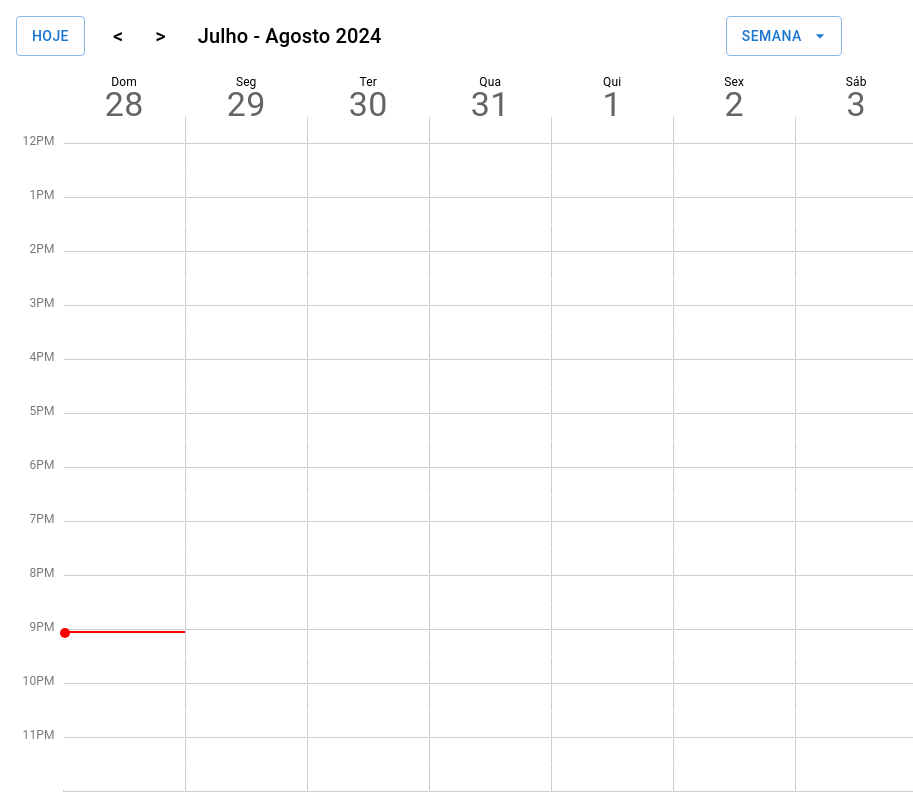
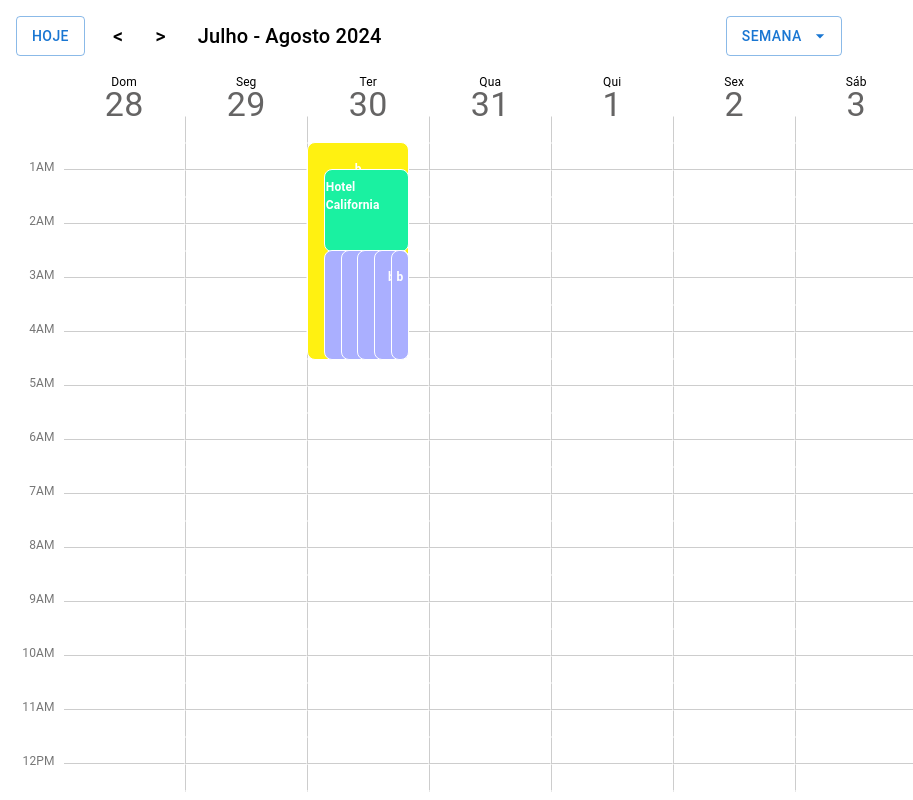
Before and after one commit to andlukass/calendar-react, a React (Vite) app: page / in a window 1280 px wide. Shown: the whole page, without its empty margins (0-913 px from the left). Built offline with nearby package versions, Linux system fonts and the light colour scheme.

Commit message:
fix uncontrolled drag

```diff
--- a/src/Week/Hours/DayEvents.jsx
+++ b/src/Week/Hours/DayEvents.jsx
@@ -1,7 +1,6 @@
 
 import PropTypes from 'prop-types';
 import Event from './Event';
-import { users } from '../../data/users/users';
 import { useEventModalStore } from '../../data/eventModal/useEventModalStore';
 
 DayEvents.propTypes = {
--- a/src/Week/Hours/Event.jsx
+++ b/src/Week/Hours/Event.jsx
@@ -21,10 +21,12 @@ function Event({ event, drag, onClick}) {
       <Box ref={eventContainerRef} onClick={onClick}
         sx={containerStyle(eventProps, drag)}
         onDragLeave={handleDragLeave}
-        onDragOver={handleDragOver}
         onDragEnd={handleDragEnd}
       >
-        <Box sx={cellStyle} draggable onDragStart={(e)=>{handleDragStart(e, -1)}}>
+        <Box sx={cellStyle} draggable
+        onDragOver={(e)=>handleDragOver(e, event.start)}
+
+        onDragStart={(e)=>{handleDragStart(e, -1)}}>
           <Typography variant='body1' sx={titleStyle}>
             {event.title}
           </Typography>
@@ -32,6 +34,7 @@ function Event({ event, drag, onClick}) {
         { eventProps.size > 1 &&
           Array.from({ length: (eventProps.size - 1) }, (_, index) => index + 1).map((item, index) => (
             <Box key={index} sx={cellStyle} draggable
+              onDragOver={(e)=>handleDragOver(e, event.start+index+1)}
               onDragStart={(e)=>{handleDragStart(e, index)}}
             />
           ))
@@ -59,7 +62,9 @@ const cellStyle = {
 }
 
 const containerStyle = (eventProps, drag) => ({
-  pointerEvents: drag ? ((eventProps.isDragging) ? "none" : "auto") : "none",
+  pointerEvents: drag ? ((drag.dragEvent === 1
+    && eventProps.id !== drag.dragEvent
+  ) ? "none" : "auto") : "none",
   textAlign: "center",
   whiteSpace: 'pre-line',
   cursor: 'pointer',
--- a/src/Week/Hours/Hours.jsx
+++ b/src/Week/Hours/Hours.jsx
@@ -90,7 +90,7 @@ function Hours({ date, drag, events }) {
   const dayEventsVerified = getEventsProps(dayEvents);
 
   const scrollToRef = () => {
-    needleRef.current.scrollIntoView({ behavior: 'smooth', block: 'start' });
+    // needleRef.current.scrollIntoView({ behavior: 'smooth', block: 'start' });
   };
 
   useEffect(() => {
--- a/src/Week/Hours/useEvent.jsx
+++ b/src/Week/Hours/useEvent.jsx
@@ -19,6 +19,7 @@ function useEvent({ event, drag }) {
   const eventColor = event.user && users.find((user) => user.id === event.user).color;
 
   const eventProps = {
+    id: event.id,
     left: event.left,
     color: eventColor,
     width: width,
@@ -47,9 +48,11 @@ function useEvent({ event, drag }) {
     editEvent(newEvent);
   }
 
-  const handleDragOver = (e) => {
+  const handleDragOver = (e, end) => {
     e.preventDefault();
     if (!isDragging) setIsDragging(true);
+    drag.updateEnd(event.date.getDate(), event.date.getMonth() + 1, event.date.getFullYear()
+    , end)
   }
 
   const handleDragLeave = () => {
@@ -63,7 +66,7 @@ function useEvent({ event, drag }) {
   }
 
   const handleDragStart = (e, index) => {
-    drag.startEventDraggin(event.day, event.start + index + 1);
+    drag.startEventDraggin(event.day, event.start + index + 1, event.id);
     changeGhostImg(e, containerImg, 0, ((index+1)*27));
     setOpacity(0.5);
   }
--- a/src/Week/useDrag.jsx
+++ b/src/Week/useDrag.jsx
@@ -3,6 +3,7 @@ import { removeDragImage } from './utils/removeDragImage';
 
 function useDrag() {
   const [dragStart, setDragStart] = useState(-1);
+  const [dragEvent, setDragEvent] = useState(-1);
   const [eventDragStart, setEventDragStart] = useState(-1);
   const [dragMonth, setDragMonth] = useState(-1);
   const [dragYear, setDragYear] = useState(-1);
@@ -22,9 +23,10 @@ function useDrag() {
     // console.log('dragging started at: ', start, ' on day: ', day);
   }
 
-  const startEventDraggin = (day, start) => {
+  const startEventDraggin = (day, start, id) => {
     setEventDragStart(start);
     setDragDay(day);
+    setDragEvent(id);
     // console.log('dragging started at: ', start, ' on day: ', day);
   }
 
@@ -34,6 +36,7 @@ function useDrag() {
     setDragMonth(-1);
     setDragEnd(-1);
     setDragDay(-1);
+    setDragEvent(-1);
     // console.log('dragging started at: ', dragStart,
     // 'and ended at: ', end, ' on day: ', dragDay);
   }
@@ -47,6 +50,7 @@ function useDrag() {
     eventDragStart,
     startDraggin,
     stopDraggin,
+    dragEvent,
     updateEnd,
     dragMonth,
     dragYear,
--- a/src/data/events/initialEvents.js
+++ b/src/data/events/initialEvents.js
@@ -1,26 +1,62 @@
 export const initialEvents = [
     {
       id: 53,
-      date: new Date("07/27/2024"),
+      date: new Date("07/30/2024"),
       start: 2,
-      end: 3,
+      end: 4,
       user: "1",
       title: "Hotel California",
     },
     {
       id: 63,
-      date: new Date("07/27/2024"),
-      start: 22,
-      end: 26,
+      date: new Date("07/30/2024"),
+      start: 1,
+      end: 8,
       user: "2",
       title: "b",
     },
     {
       id: 4,
-      date: new Date(),
+      date: new Date("07/30/2024"),
       start: 5,
       end: 8,
-      user: "2",
+      user: "3",
       title: "b",
     },
+    {
+      id: 5,
+      date: new Date("07/30/2024"),
+      start: 5,
+      end: 8,
+      user: "3",
+      title: "b",
+    },
+    {
+      id: 6,
+      date: new Date("07/30/2024"),
+      start: 5,
+      end: 8,
+      user: "3",
+      title: "b",
+    },
+    {
+      id: 7,
+      date: new Date("07/30/2024"),
+      start: 5,
+      end: 8,
+      user: "3",
+      title: "b",
+    },
+    {
+      id: 8,
+      date: new Date("07/30/2024"),
+      start: 5,
+      end: 8,
+      user: "3",
+      title: "b",
+    },
+
+
+
+
   ]
```
